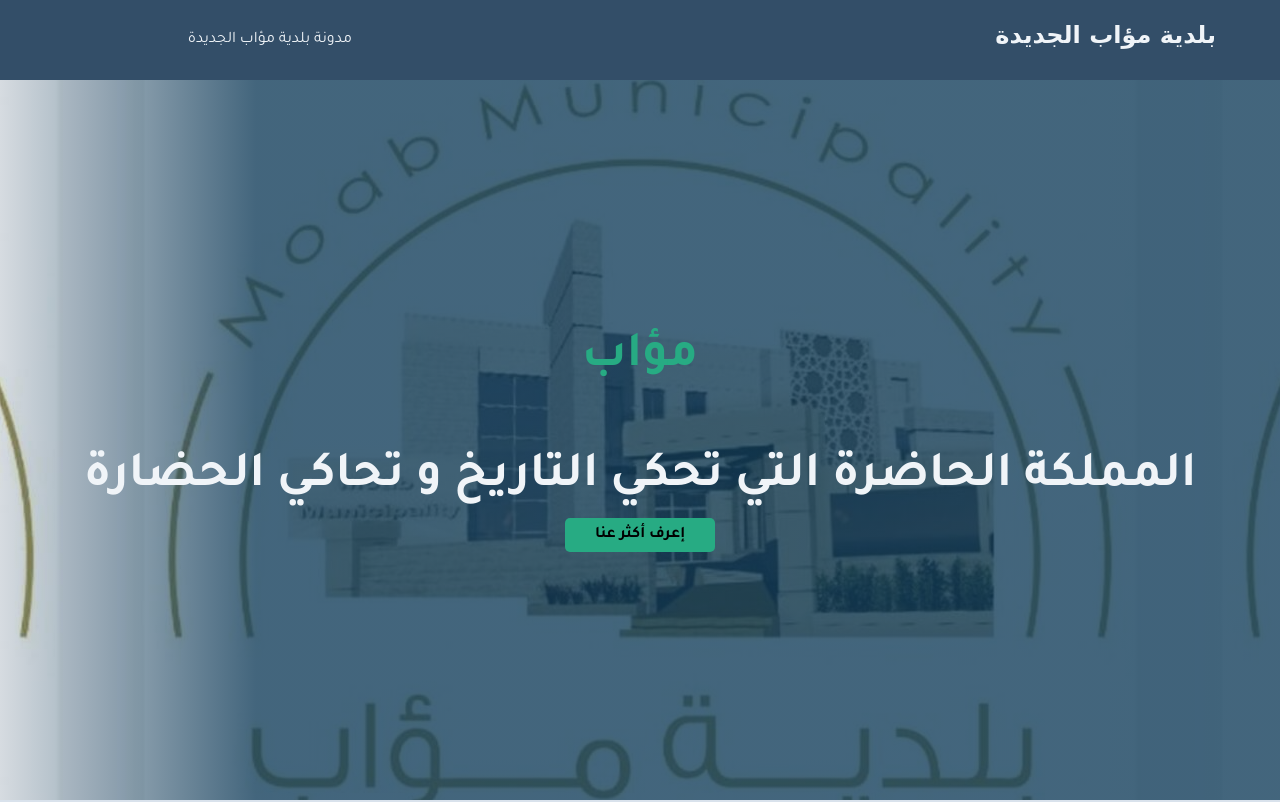
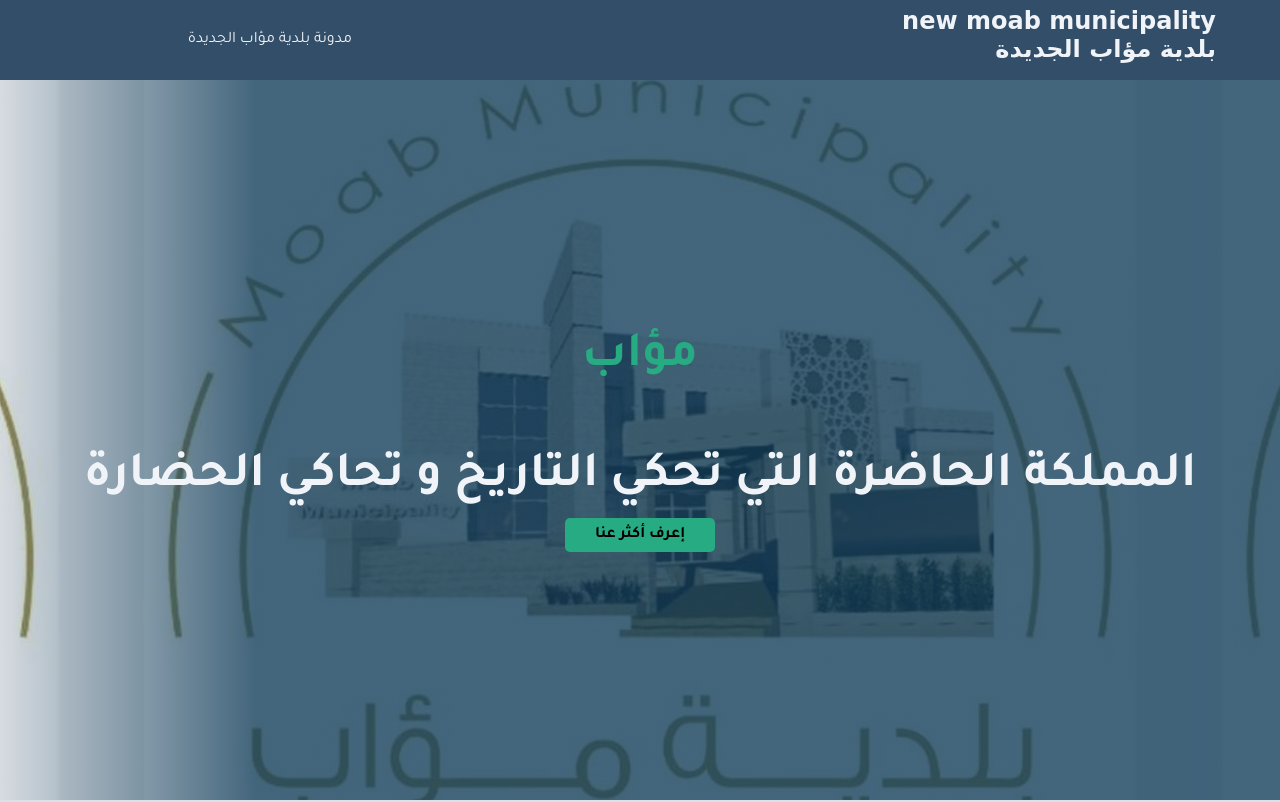
Before and after one commit to laithawad12/moabmunicipality, a plain HTML site: page index.html in a window 1280 px wide. Shown: the top 802 px of the page. Drawn offline with Linux system fonts and the light colour scheme; a web font is replaced by a local one.

Commit message:
logo edit

```diff
--- a/index.html
+++ b/index.html
@@ -15,7 +15,7 @@
     <div class="container">
       <div class="nav-container">
         <nav>
-          <h3 class="logo">بلدية مؤاب الجديدة</h3>
+          <h3 class="logo">new moab municipality<br>بلدية مؤاب الجديدة</h3>
           <ul>
             <li><a href="https://new-moab-municipality.blogspot.com/">مدونة بلدية مؤاب الجديدة</a></li>
 
```
